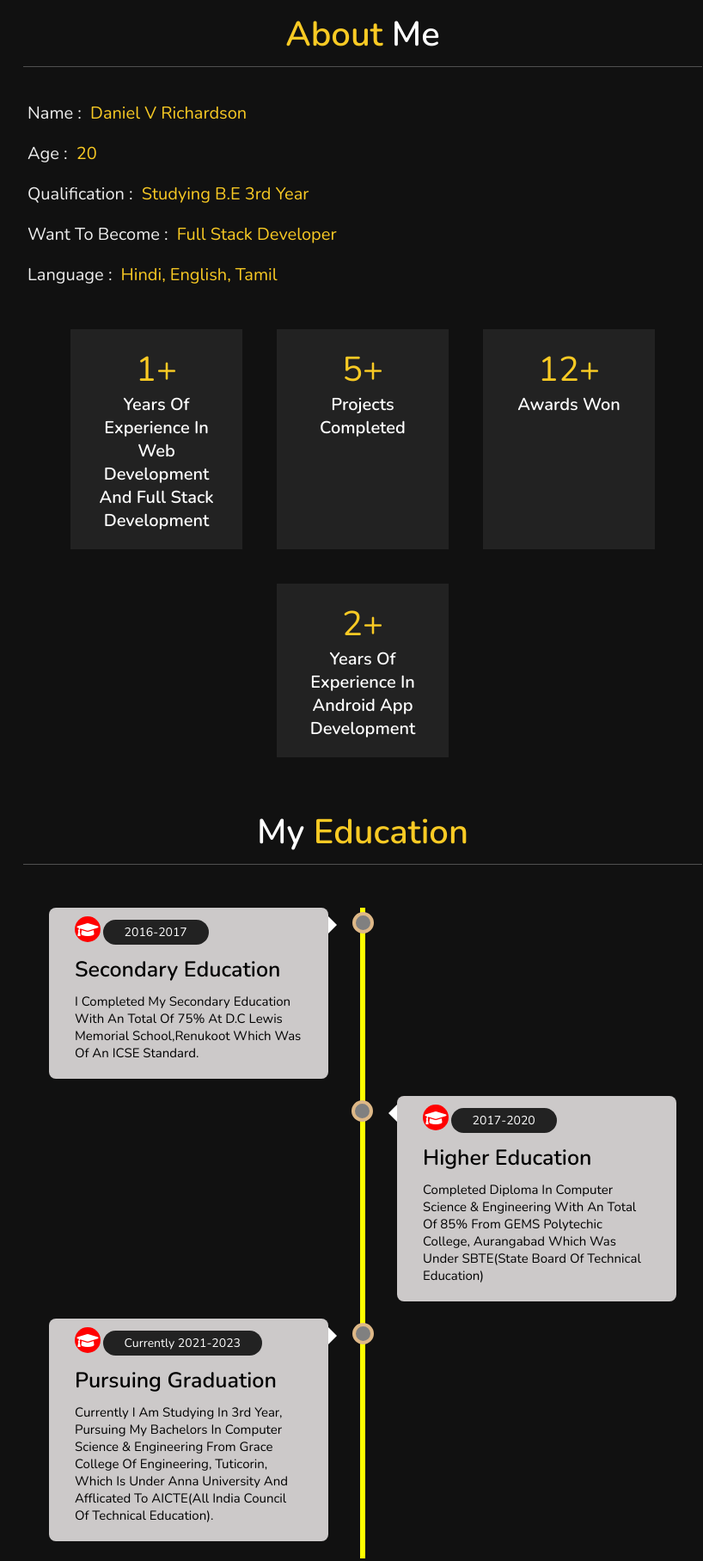
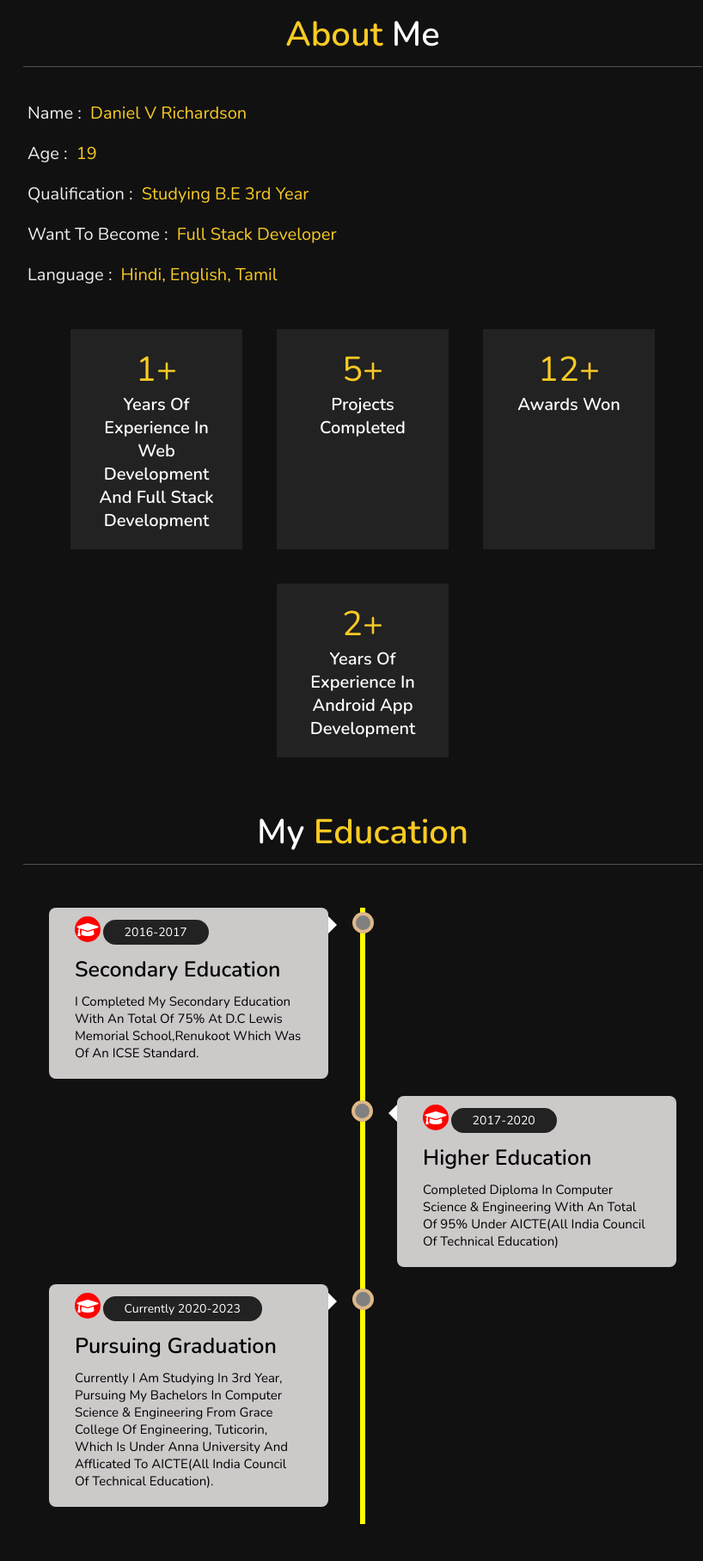
Before and after one commit to Daniel-Richardson-20/danielrichardson.github.io, a plain HTML site: page index.html in a window 1280 px wide. Shown: the part 807-2623 px from the top of the page at 86% size, without its empty margins (393-1211 px from the left). Drawn offline with nearby package versions, Linux system fonts and the light colour scheme.

Commit message:
Update index.html

```diff
--- a/index.html
+++ b/index.html
@@ -69,7 +69,7 @@
 
             <div class="info">
                 <h3> <span> name : </span> daniel v richardson </h3>
-                <h3> <span> age : </span> 20 </h3>
+                <h3> <span> age : </span> 19 </h3>
                 <h3> <span> qualification : </span>Studying B.E 3rd year</h3>
                 <h3> <span> Want to become : </span> full stack developer </h3>
                 <h3> <span> language : </span> hindi, english, tamil </h3>
@@ -135,7 +135,7 @@
                             <i class="fas fa-graduation-cap"></i>
                             <span>2017-2020</span>
                             <h3>Higher Education</h3>
-                            <p>Completed Diploma in Computer Science & Engineering with an Total of 85% from GEMS Polytechic College, Aurangabad which was under SBTE(State Board of Technical Education)
+                            <p>Completed Diploma in Computer Science & Engineering with an Total of 95% under AICTE(All India Council of Technical Education)
                             </p>
                         </div>
                     </div>
@@ -144,7 +144,7 @@
                     <div class="edu_content">
                         <div class="box">
                             <i class="fas fa-graduation-cap"></i>
-                            <span>currently 2021-2023</span>
+                            <span>currently 2020-2023</span>
                             <h3>Pursuing Graduation</h3>
                             <p>Currently I am studying in 3rd Year, pursuing my bachelors in Computer Science & Engineering from Grace College of Engineering, Tuticorin, which is under Anna University and afflicated to AICTE(All India Council of Technical Education).</p>
                         </div>
@@ -356,7 +356,7 @@
                 <div class="info">
                     <h3> <i class="fas fa-envelope"></i> danielrichardson20june@gmail.com </h3>
                     <h3> <i class="fas fa-phone"></i> +91 7007322396 </h3>
-                    <h3><i class="fa fa-github"></i>@Daniel-Richardson-2001
+                    <h3><i class="fa fa-github"></i>@Daniel-Richardson-20
                     </h3>
                     <h3><i class="fa fa-twitter"></i>@chaotic_dan17987 </h3>
                     <h3> <i class="fas fa-map-marker-alt"></i> chennai, Tamil Nadu </h3>
```
